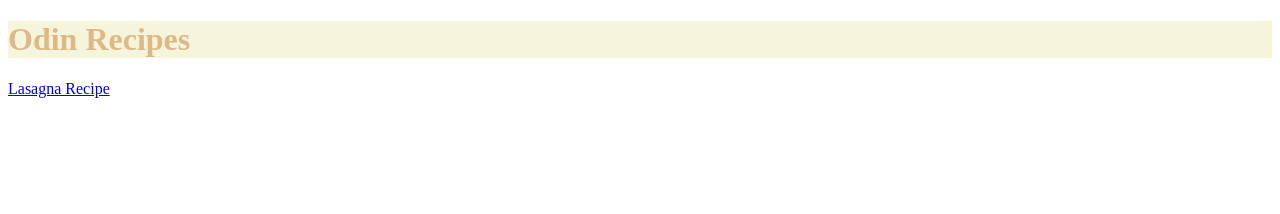
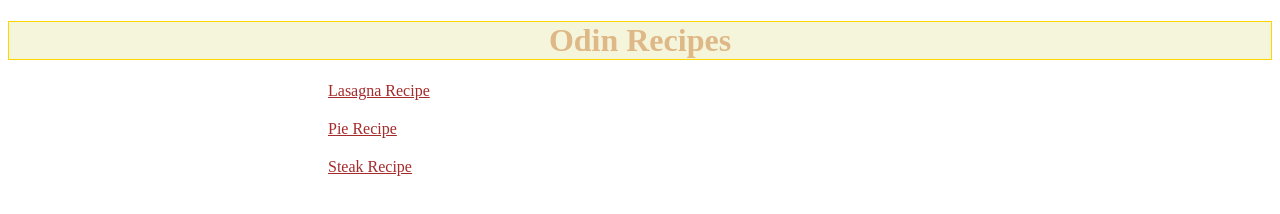
Before and after one commit to dmartin4506/odin-recipes, a plain HTML site: page index.html in a window 1280 px wide. Drawn offline with Linux system fonts and the light colour scheme.

Commit message:
updated the styles sheet to make changes to the index.html and added two recipes

```diff
--- a/index.html
+++ b/index.html
@@ -8,7 +8,10 @@
 </head>
 <body>
     <h1 class="homepage-title">Odin Recipes</h1>
-    <a href="recipes/lasagna.html">Lasagna Recipe</a>
+    <a class="recipeOne" href="recipes/lasagna.html">Lasagna Recipe</a>
+    <a class="recipeTwo" href="recipes/pie.html">Pie Recipe</a>
+    <a class="recipeThree" href="recipes/steak.html">Steak Recipe</a>
+
 
 
 </body>
--- a/styles.css
+++ b/styles.css
@@ -1,4 +1,27 @@
 .homepage-title {
     color: burlywood;
     background-color: beige;
+    text-align: center;
+    border: 1px solid gold;
 }
+
+.recipeOne {
+    color: brown;
+    display: block;
+    margin-left: 320px;
+    margin-bottom: 20px;
+}
+
+.recipeTwo {
+    color: brown;
+    display: block;
+    margin-left: 320px;
+    margin-bottom: 20px;
+}
+
+.recipeThree {
+    color: brown;
+    display: block;
+    margin-left: 320px;
+    margin-bottom: 20px;
+}
```
Also changed, not shown: recipes/pie.html (added), recipes/steak.html (added).
